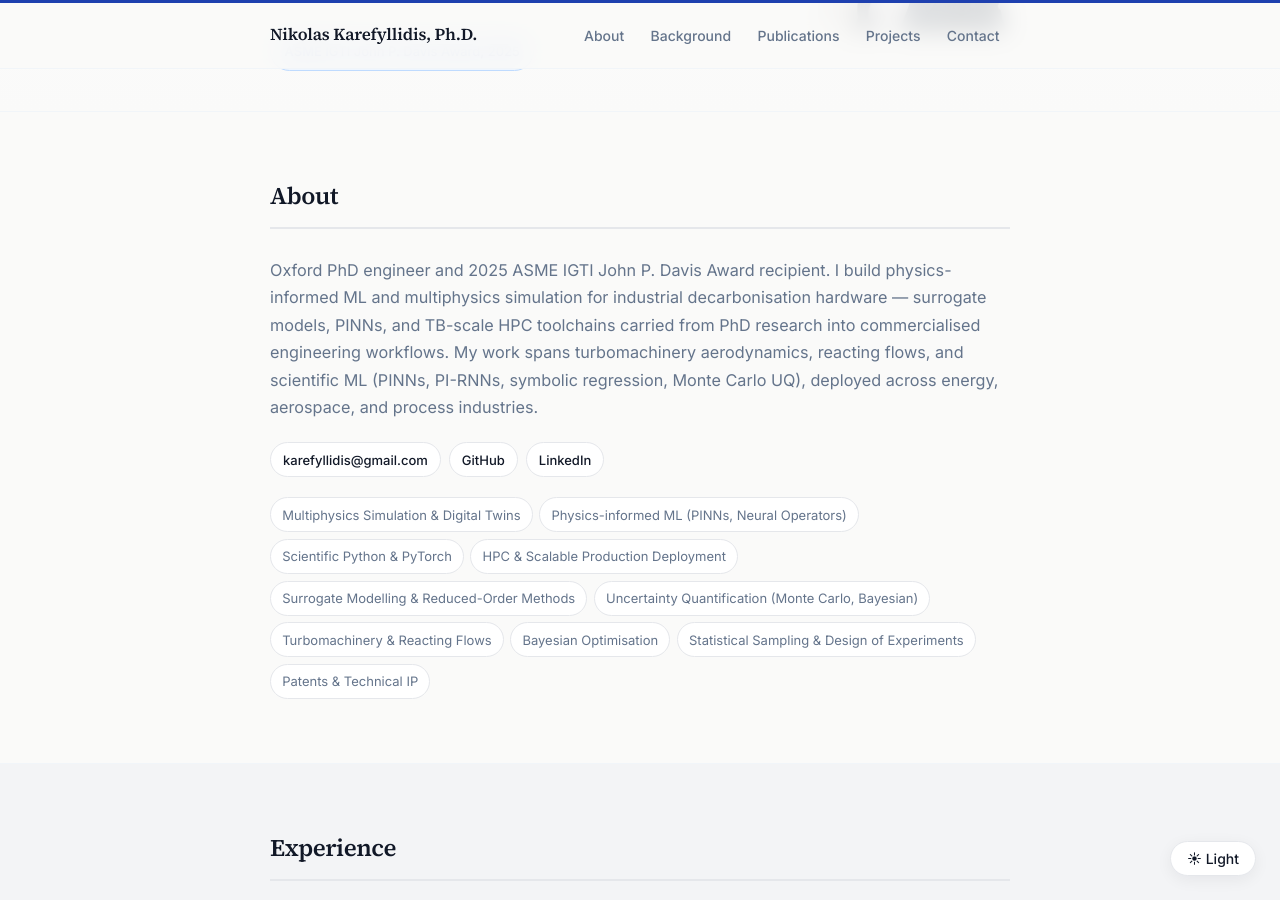
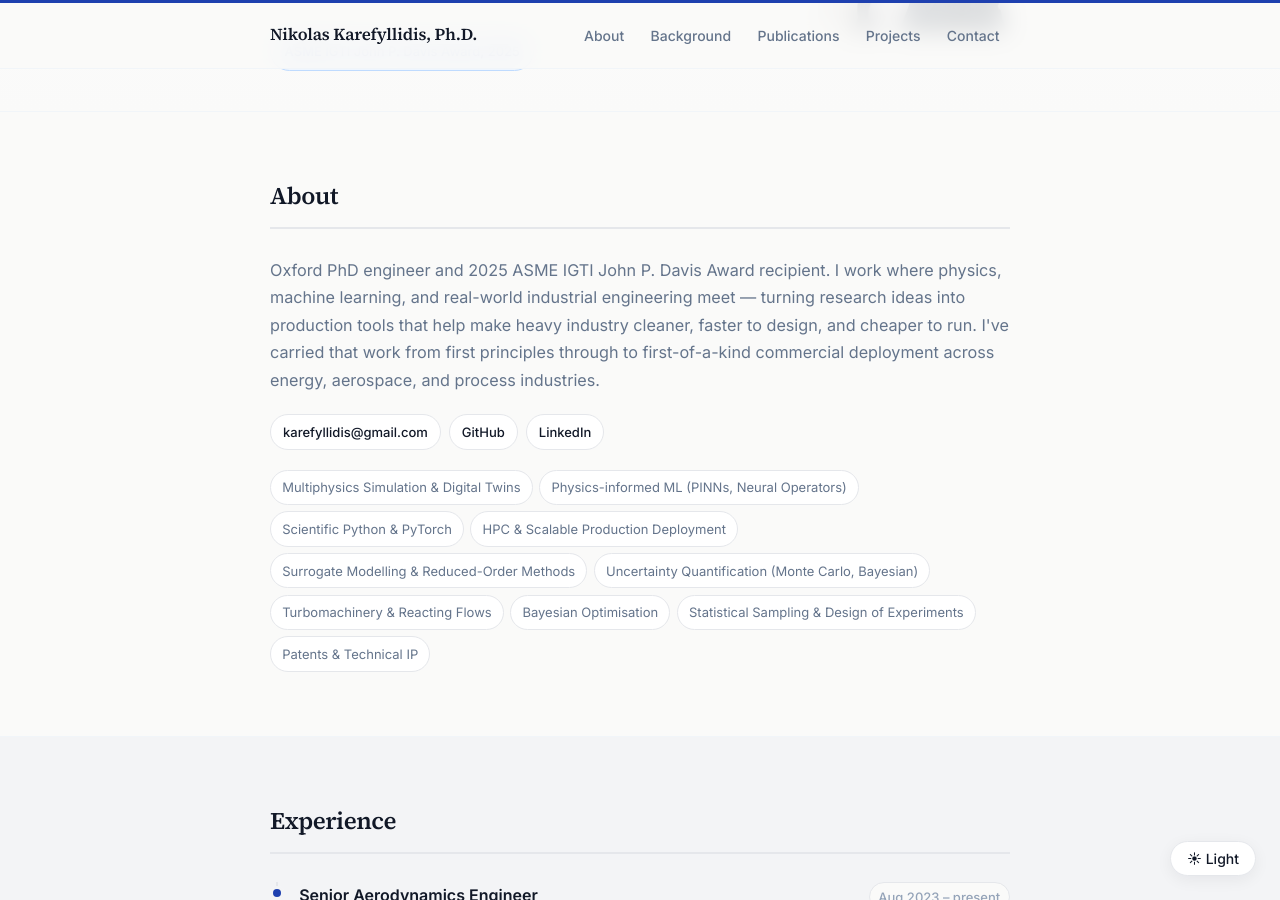
Before and after one commit to karefyllidis/karefyllidis.github.io, a Jekyll site: the page built from index.html, in a window 1280 px wide and 900 px high, scrolled down 322 px. Built offline with Jekyll 4.4.1, drawn with Linux system fonts in a browser that asks for light colours.

Commit message:
content: broaden About bio

```diff
--- a/_config.yml
+++ b/_config.yml
@@ -10,7 +10,7 @@ author:
   location: "Oxford, UK"
   email: karefyllidis@gmail.com
   image: "/assets/images/headshot.jpg"
-  bio: "Oxford PhD engineer and 2025 ASME IGTI John P. Davis Award recipient. I build physics-informed ML and multiphysics simulation for industrial decarbonisation hardware — surrogate models, PINNs, and TB-scale HPC toolchains carried from PhD research into commercialised engineering workflows. My work spans turbomachinery aerodynamics, reacting flows, and scientific ML (PINNs, PI-RNNs, symbolic regression, Monte Carlo UQ), deployed across energy, aerospace, and process industries."
+  bio: "Oxford PhD engineer and 2025 ASME IGTI John P. Davis Award recipient. I work where physics, machine learning, and real-world industrial engineering meet — turning research ideas into production tools that help make heavy industry cleaner, faster to design, and cheaper to run. I've carried that work from first principles through to first-of-a-kind commercial deployment across energy, aerospace, and process industries."
   featured_award:
     title: "ASME IGTI John P. Davis Award, 2025"
     url: "https://www.asme.org/about-asme/honors-awards/unit-awards/john-p-davis-gas-turbine-applications-paper-award"
```
